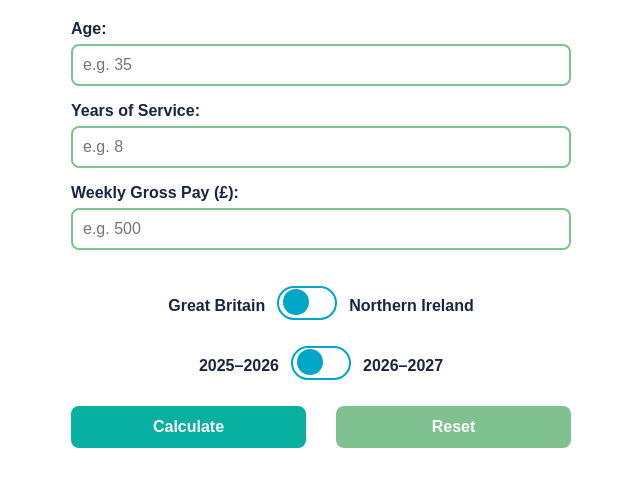
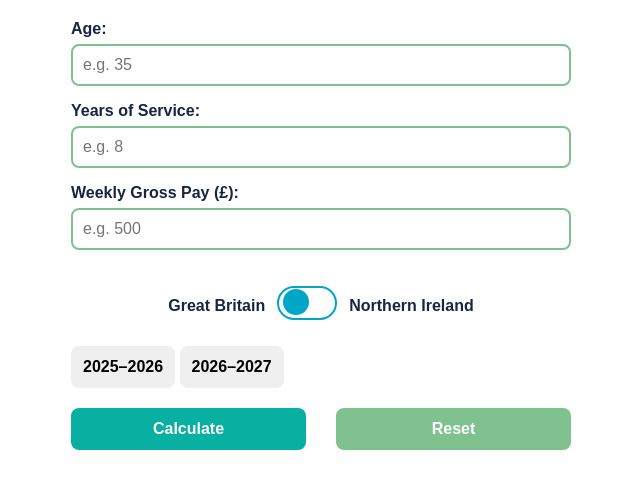
Before and after one commit to VWVConnect/SRC-2025-2026-2026-2027-NI-GB, a plain HTML site: page index.html in a window 1280 px wide. Shown: the whole page, without its empty margins (319-959 px from the left). Drawn offline with Linux system fonts and the light colour scheme.

Commit message:
Update index.html

```diff
--- a/index.html
+++ b/index.html
@@ -28,14 +28,10 @@
       <span>Northern Ireland</span>
     </div>
 
-    <!-- Rate Year Toggle -->
-    <div class="rate-toggle-container">
-      <span>2025–2026</span>
-      <label class="switch">
-        <input type="checkbox" id="rateSwitch">
-        <span class="slider"></span>
-      </label>
-      <span>2026–2027</span>
+    <!-- Rate Year Segmented Toggle -->
+    <div class="rate-toggle-bar">
+      <button type="button" class="rate-btn active" data-year="2025">2025–2026</button>
+      <button type="button" class="rate-btn" data-year="2026">2026–2027</button>
     </div>
 
     <div class="button-group">
```
